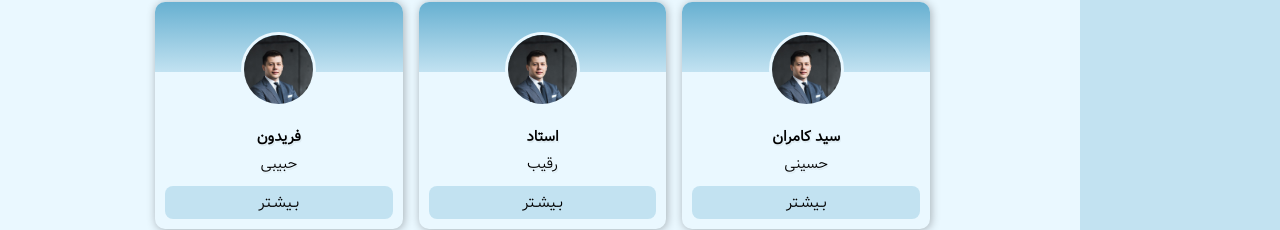
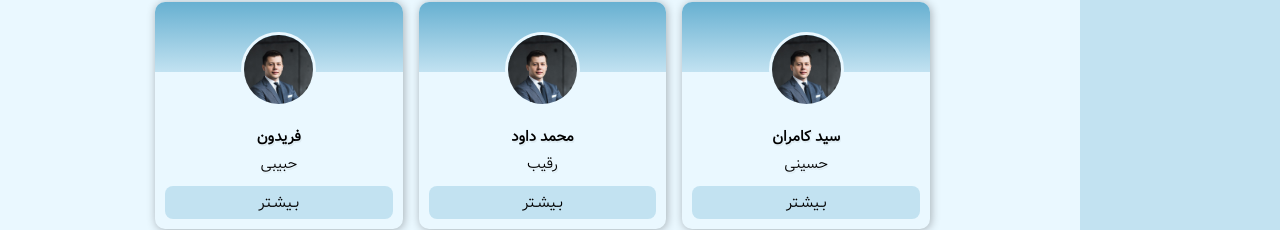
Before and after one commit to MaroufEbrahimi/portal, a React (Create React App) app: page /admin/teachers in a window 1280 px wide. Shown: the part 525-755 px from the top of the page. Built offline with nearby package versions, Linux system fonts and the light colour scheme.

Commit message:
data for teachers updated

```diff
--- a/src/constants/Data.js
+++ b/src/constants/Data.js
@@ -1516,7 +1516,7 @@ export const teachers = [
   {
     id: 5,
     teacherImg: user,
-    teacherName: "استاد",
+    teacherName: "محمد داود",
     teacherLastName: "رقیب",
     teacherDegreeFfEducation: "ماستر",
     teacherCallNum: "0799503350",
@@ -1557,7 +1557,7 @@ export const teachers = [
     id: 7,
     teacherImg: tariq,
     teacherName: "طارق",
-    teacherLastName: "احمدی",
+    teacherLastName: "امینی",
     teacherDegreeFfEducation: "لیسانس",
     teacherCallNum: "0799503350",
     teacherGraduationYear: "01-01-2019",
```
